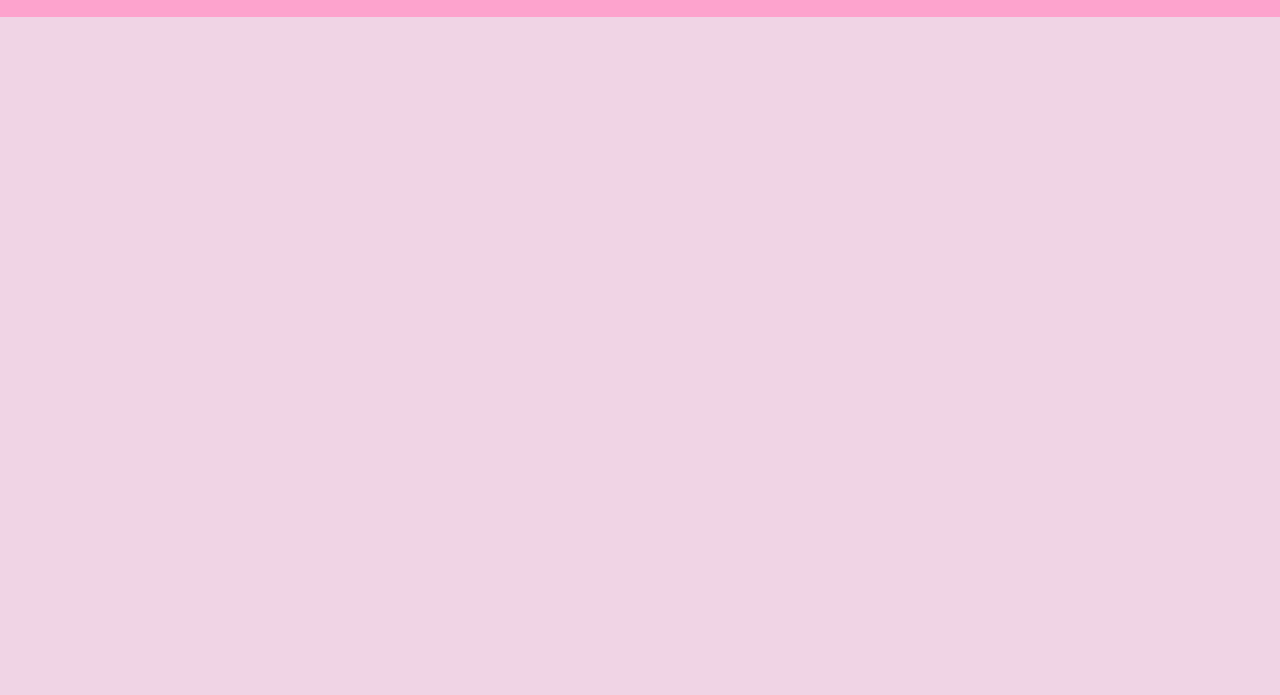
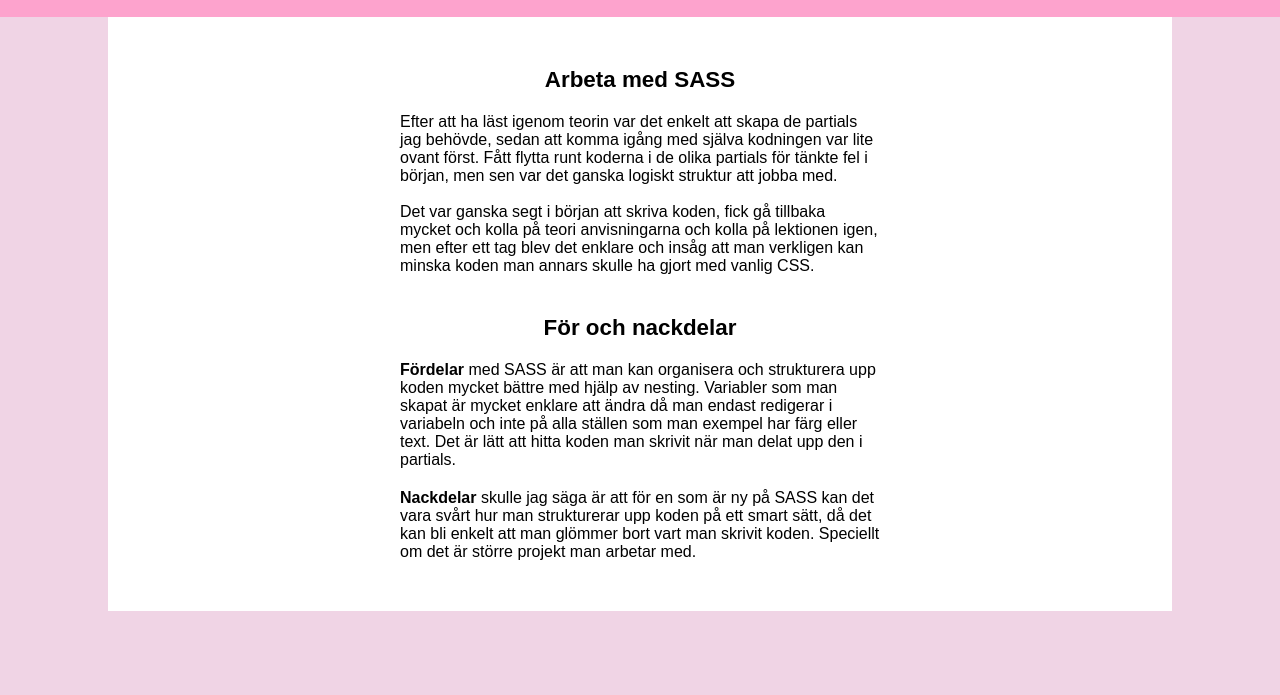
Before and after one commit to haan2402/moment3-frontend, a website built with Parcel: page src/sass.html in a window 1280 px wide. Shown: the part 105-800 px from the top of the page. Built offline with nearby package versions, Linux system fonts and the light colour scheme.

Commit message:
lagt till text på sass sidan och gjort scss till det

```diff
--- a/src/css/_base.scss
+++ b/src/css/_base.scss
@@ -5,7 +5,8 @@
 $text-color: #000;
 
 $font-stack: Arial, sans-serif;
-$text-size: 1.2em;
+$text-size: 1em;
+$nav-text: 1.2em;
 $header-text: 1.4em;
 
 /*for dark theme*/
--- a/src/css/_layout.scss
+++ b/src/css/_layout.scss
@@ -46,6 +46,7 @@
         text-align: left;
         max-width: 30em;
         padding: 10px;
+        font-size: base.$text-size;
     }
 }
 
@@ -58,6 +59,34 @@
 
     img {
         @include base.img(300px, 300px, 0 2px 6px rgba(0, 0, 0, 0.3 ));
+    }
+}
+
+.sass-container {
+    background-color: base.$container-color;
+    width: 80%;
+    margin: 0px auto;
+    padding: 20px;
+
+    article {
+        display: flex;
+        flex-direction: column;
+        justify-content: center;
+        align-items: center;
+        margin: 20px auto;
+    }
+
+    h2, h3 {
+        text-align: center;
+        padding: 10px;
+        font-size: base.$header-text;
+    }
+
+    p {
+        text-align: left;
+        max-width: 30em;
+        padding: 10px;
+        font-size: base.$text-size;
     }
 }
 
@@ -74,7 +103,6 @@
     width: 100%;
     justify-content: space-between;
     align-items: center;
-    padding: 20px;
 
     h1 {
         font-size: base.$header-text;
--- a/src/css/_menu.scss
+++ b/src/css/_menu.scss
@@ -24,6 +24,7 @@
     a {
         text-decoration: none;
         color: base.$text-color;
+        font-size: base.$nav-text;
     }
 
     li:hover {
--- a/src/sass.html
+++ b/src/sass.html
@@ -36,5 +36,25 @@
             </ul>
         </nav>
     </header>
+    <main class="sass-container">
+        <article>
+        <h2>Arbeta med SASS</h2>
+        <p>Efter att ha läst igenom teorin var det enkelt att skapa de partials jag behövde, sedan att komma igång med själva kodningen var lite ovant först.
+            Fått flytta runt koderna i de olika partials för tänkte fel i början, men sen var det ganska logiskt struktur att jobba med.<br><br>
+            Det var ganska segt i början att skriva koden, fick gå tillbaka mycket och kolla på teori anvisningarna och kolla på lektionen igen,
+            men efter ett tag blev det enklare och insåg att man verkligen kan minska koden man annars skulle ha gjort med vanlig CSS.
+        </p>
+        </article>
+        <article>
+            <h3>För och nackdelar</h3>
+            <p><strong>Fördelar</strong> med SASS är att man kan organisera och strukturera upp koden mycket bättre med hjälp av nesting.
+                Variabler som man skapat är mycket enklare att ändra då man endast redigerar i variabeln och inte på alla ställen som man exempel har färg eller text.
+                Det är lätt att hitta koden man skrivit när man delat upp den i partials.
+            </p>
+            <p><strong>Nackdelar</strong> skulle jag säga är att för en som är ny på SASS kan det vara svårt hur man strukturerar upp koden på ett smart sätt, då det kan
+                bli enkelt att man glömmer bort vart man skrivit koden. Speciellt om det är större projekt man arbetar med.
+            </p>
+        </article>
+    </main>
 </body>
 </html>
```
